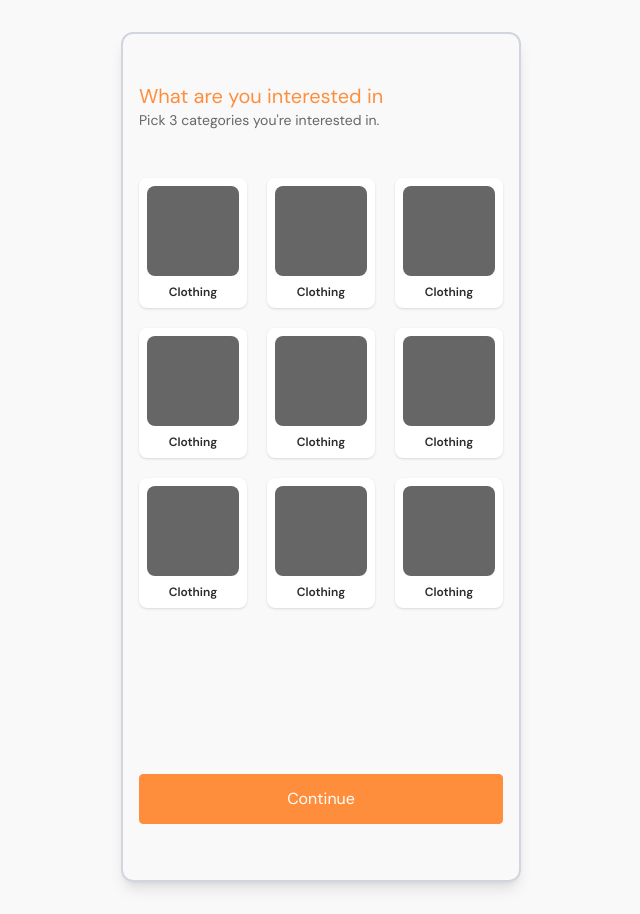
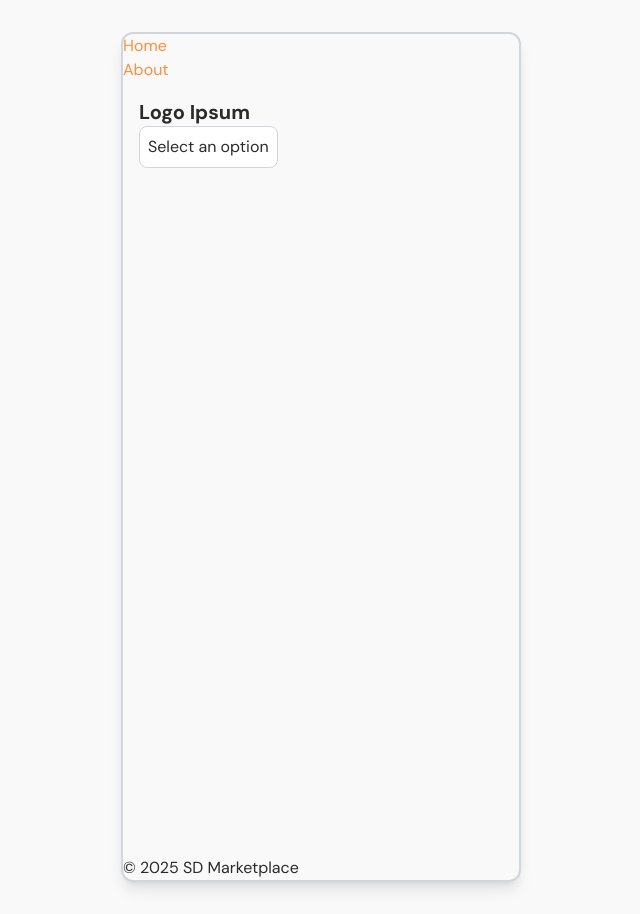
Before and after one commit to MaywedaDev/sd-marketplace-react, a React (Vite) app: page / in a window 1280 px wide. Shown: the whole page, without its empty margins (319-959 px from the left). Built offline with nearby package versions, Linux system fonts and the light colour scheme.

Commit message:
Updated Routes

```diff
--- /dev/null
+++ b/src/components/Layout/index.tsx
@@ -0,0 +1,30 @@
+import React from "react";
+import { Outlet, Link } from "react-router-dom";
+
+const AppLayout: React.FC = () => {
+  return (
+    <div className="min-h-full flex flex-col w-full">
+      <header>
+        <nav>
+          <ul>
+            <li>
+              <Link to="/">Home</Link>
+            </li>
+            <li>
+              <Link to="/about">About</Link>
+            </li>
+            {/* Add more navigation links as needed */}
+          </ul>
+        </nav>
+      </header>
+      <main className="flex-1">
+        <Outlet />
+      </main>
+      <footer>
+        <p>&copy; {new Date().getFullYear()} SD Marketplace</p>
+      </footer>
+    </div>
+  );
+};
+
+export default AppLayout;
--- a/src/pages/index.tsx
+++ b/src/pages/index.tsx
@@ -1,7 +1,43 @@
 import Button from "@/components/Shared/Button";
+import { Select } from "radix-ui";
 import React from "react";
 
 export default function Home() {
+  const [stage, setStage] = React.useState(1);
+
+  if (stage === 1) {
+    return (
+      <div className="w-full h-full px-4 flex flex-col">
+        <div className="w-full py-4 justify-between">
+          <h2 className="text-xl font-bold">Logo Ipsum</h2>
+
+          <Select.Root>
+            <Select.Trigger className="bg-white border border-gray-300 rounded-lg p-2">
+              <Select.Value placeholder="Select an option" />
+            </Select.Trigger>
+            <Select.Portal>
+              <Select.Content className="bg-white border border-gray-300 rounded-lg shadow-lg">
+                <Select.Viewport className="p-4">
+                  <Select.Group>
+                    <Select.Item className="text-primary" value="option1">
+                      Option 1
+                    </Select.Item>
+                    <Select.Item className="text-primary" value="option2">
+                      Option 2
+                    </Select.Item>
+                    <Select.Item className="text-primary" value="option3">
+                      Option 3
+                    </Select.Item>
+                  </Select.Group>
+                </Select.Viewport>
+              </Select.Content>
+            </Select.Portal>
+          </Select.Root>
+        </div>
+      </div>
+    );
+  }
+
   return (
     <div className="w-full h-full px-4 flex flex-col">
       <div className="my-12">
--- a/src/routes/index.tsx
+++ b/src/routes/index.tsx
@@ -4,16 +4,21 @@ import Signin from "@/pages/auth/signin";
 import SignUp from "@/pages/auth/signup";
 import GetStarted from "@/pages/get-started";
 import Home from "@/pages";
+import AppLayout from "@/components/Layout";
 
 export default function AppRoutes() {
   return (
     <Routes>
-      <Route path="/" element={<Home />} />
-      <Route path="/about" element={<div>About</div>} />
-      <Route path="/contact" element={<div>Contact</div>} />
       <Route path="/signup" element={<SignUp />} />
       <Route path="/signin" element={<Signin />} />
-      <Route path="/get-started" element={<GetStarted />} />
+      <Route path="/" element={<AppLayout />}>
+        {/* Nested routes can be added here */}
+        <Route index element={<Home />} />
+        <Route path="/about" element={<div>About</div>} />
+        <Route path="/contact" element={<div>Contact</div>} />
+        <Route path="/get-started" element={<GetStarted />} />
+      </Route>
+
       {/* Add more routes as needed */}
     </Routes>
   );
```
